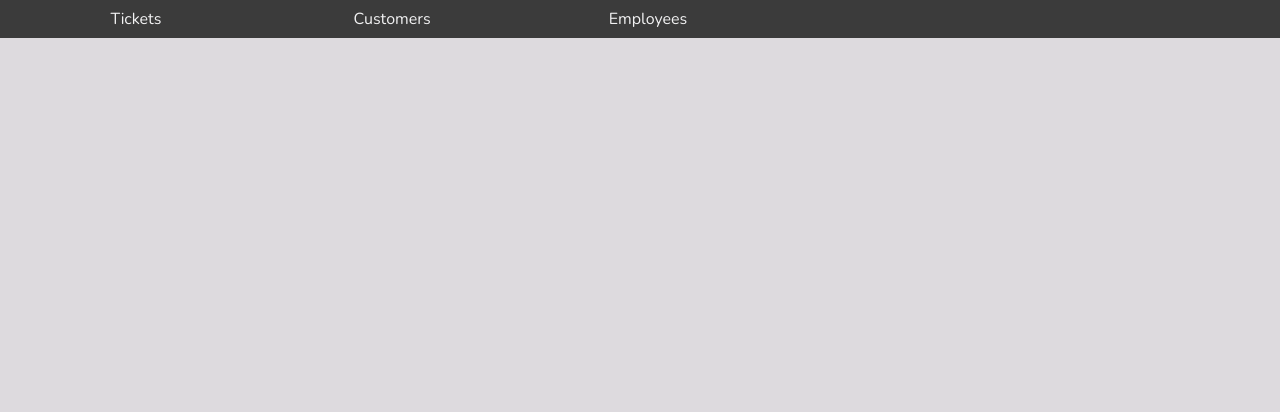
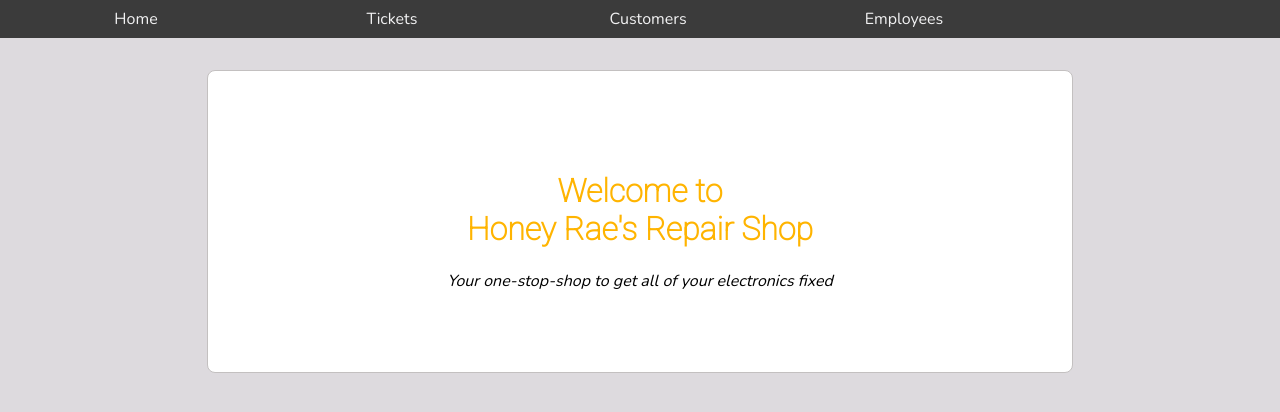
Before and after one commit to EthanB934/honey-rae-repairs, a React (Vite) app: page / in a window 1280 px wide. Shown: the top 412 px of the page. Built offline with nearby package versions, Linux system fonts and the light colour scheme.

Commit message:
Added Customer Details and Employee Details components and routes

```diff
--- a/src/App.jsx
+++ b/src/App.jsx
@@ -3,6 +3,9 @@ import { CustomerList } from "./components/customers/customersList"
 import { EmployeeList } from "./components/employees/employeeList"
 import { Outlet, Route, Routes } from "react-router-dom"
 import { NavBar } from "./components/nav/NavBar"
+import { Welcome } from "./components/welcome/Welcome"
+import { CustomerDetails } from "./components/customers/CustomerDetails"
+import { EmployeeDetails } from "./components/employees/EmployeeDetails"
 
 
 export const App = () => {
@@ -16,9 +19,16 @@ export const App = () => {
         </>
       }
     >
+      <Route index element={<Welcome />} />
       <Route path="tickets" element={<TicketList />} />
-      <Route path="customers" element={<CustomerList />} />
-      <Route path="employees" element={<EmployeeList />} />
+      <Route path="customers">
+        <Route index element={<CustomerList />} />
+        <Route path=":customerId" element={<CustomerDetails />} />
+      </Route>
+      <Route path="employees">
+        <Route index element={<EmployeeList />} />
+        <Route path=":employeeId" element={<EmployeeDetails />} />
+      </Route>
     </Route>
   </Routes>
 }
--- a/src/Users/users.css
+++ b/src/Users/users.css
@@ -9,3 +9,9 @@
     color: var(--info);
     font-family: "Roboto", sans-serif;
   }
+
+  .user:hover {
+    -webkit-transform: scale(1.1);
+    -ms-transform: scale(1.1);
+    transform: scale(1.1);
+  }
--- /dev/null
+++ b/src/components/customers/CustomerDetails.jsx
@@ -0,0 +1,8 @@
+import { useParams } from "react-router-dom"
+export const CustomerDetails = () => {
+    const { customerId } = useParams()
+
+    return (
+        <div>Customer #{customerId}</div>
+    )
+}
--- a/src/components/customers/customersList.jsx
+++ b/src/components/customers/customersList.jsx
@@ -2,6 +2,7 @@ import { useState, useEffect } from "react"
 import { getNonStaffUsers } from "../../services/customerServices"
 import { Customer } from "../../Users/userServices"
 import "./customers.css"
+import { Link } from "react-router-dom"
 
 export const CustomerList = () => {
     const [nonStaffUsers, setNonStaffUsers] = useState([])
@@ -17,7 +18,13 @@ export const CustomerList = () => {
    <section>
         <div className="customers">
             {nonStaffUsers.map((nonStaffUser) => {
-                return <Customer customer={nonStaffUser} key={nonStaffUser.id}/>
+                return (
+                <div key={nonStaffUser.id}>
+                    <Link to={`/customers/${nonStaffUser.id}`}>
+                        <Customer customer={nonStaffUser}/>
+                    </Link>
+                </div>
+                )
             })}
         </div>
     </section>
--- /dev/null
+++ b/src/components/employees/EmployeeDetails.jsx
@@ -0,0 +1,9 @@
+import { useParams } from "react-router-dom"
+
+export const EmployeeDetails = () => {
+    const { employeeId } = useParams()
+
+    return (
+        <div>Employee #{employeeId}</div>
+    )
+}
--- a/src/components/employees/employeeList.jsx
+++ b/src/components/employees/employeeList.jsx
@@ -2,6 +2,7 @@ import { useEffect, useState } from "react"
 import { getAllEmployees } from "../../services/employeeServices"
 import { Employee } from "../../Users/userServices"
 import "./employees.css"
+import { Link } from "react-router-dom"
 
 export const EmployeeList = () => {
     const [allEmployees, setAllEmployees] = useState([])
@@ -17,7 +18,13 @@ export const EmployeeList = () => {
         <section>
             <div className="employees">
                 {allEmployees.map((employee) => {
-                    return <Employee employee={employee} key={employee.id} />
+                    return (
+                    <div key={employee.id}>
+                        <Link to={`/employees/${employee.id}`}>
+                            <Employee employee={employee}/>
+                        </Link>
+                    </div>
+                    )
                 })}
             </div>
         </section>
--- a/src/components/nav/NavBar.jsx
+++ b/src/components/nav/NavBar.jsx
@@ -3,6 +3,9 @@ import "./NavBar.css"
 
 export const NavBar = () => {
     return <ul className="navbar">
+        <li className="navbar-item">
+            <Link to="/">Home</Link>
+        </li>
         <li className="navbar-item">
             <Link to="/tickets">Tickets</Link>
         </li>
--- /dev/null
+++ b/src/components/welcome/Welcome.jsx
@@ -0,0 +1,13 @@
+import "./welcome.css"
+
+export const Welcome = () => {
+    return (
+        <div className="welcome-container">
+            <h1>
+                <span>Welcome to</span>
+                <span>Honey Rae's Repair Shop</span>
+            </h1>
+            <div>Your one-stop-shop to get all of your electronics fixed</div>
+        </div>
+    )
+}
--- /dev/null
+++ b/src/components/welcome/welcome.css
@@ -0,0 +1,21 @@
+.welcome-container {
+    margin: 2rem auto;
+    width: 60%;
+    text-align: center;
+    padding: 5rem 3rem;
+    border: 1px solid var(--outline);
+    background-color: white;
+    border-radius: 0.5rem;
+  }
+
+  /* This targets any h1 that is a child of an element with the .welcome-container class */
+  .welcome-container > h1 {
+    display: flex;
+    flex-direction: column;
+    color: var(--primary);
+  }
+
+  /* This targets any div that is a child of an element with the .welcome-container class */
+  .welcome-container > div {
+    font-style: italic;
+  }
```
